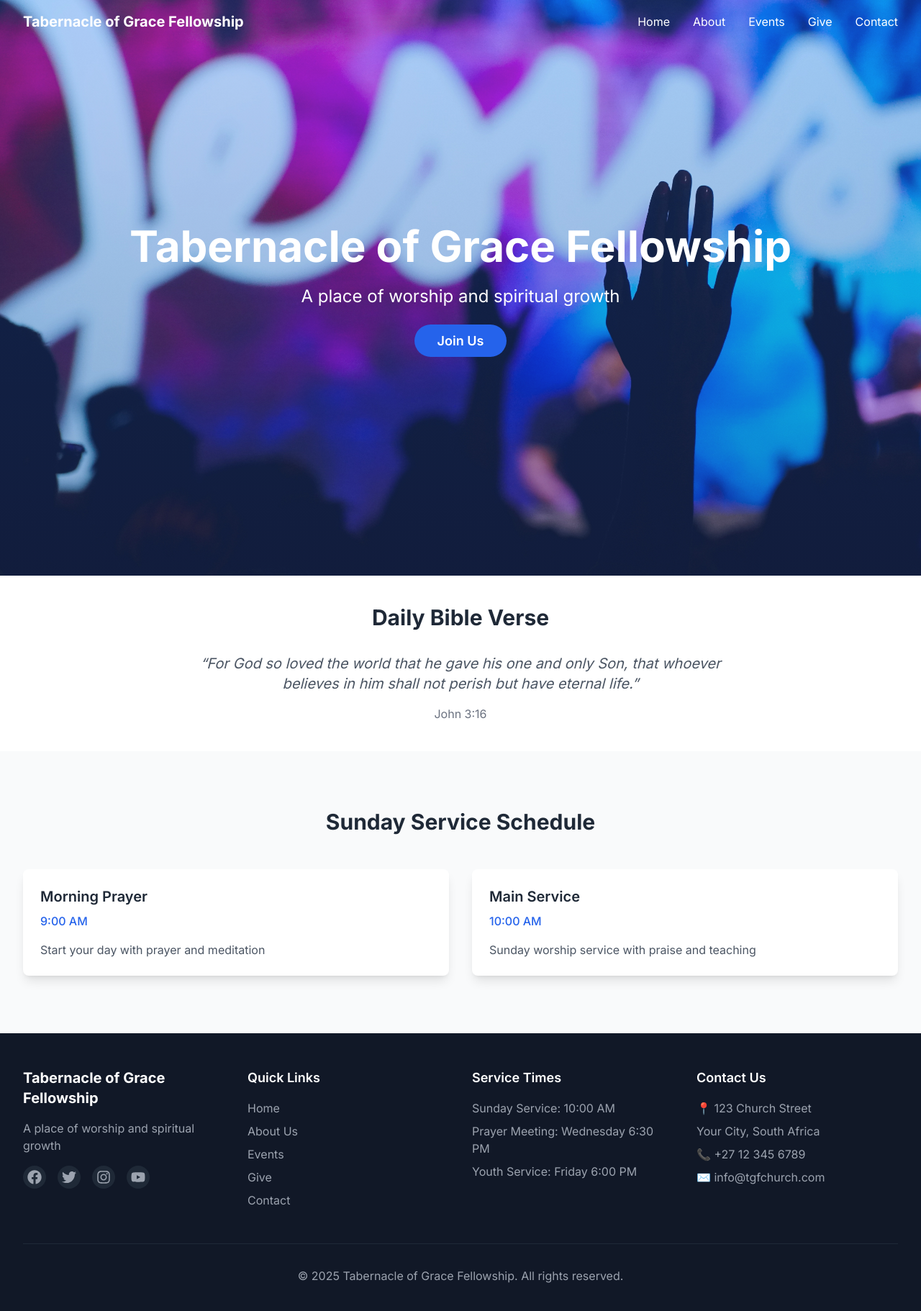
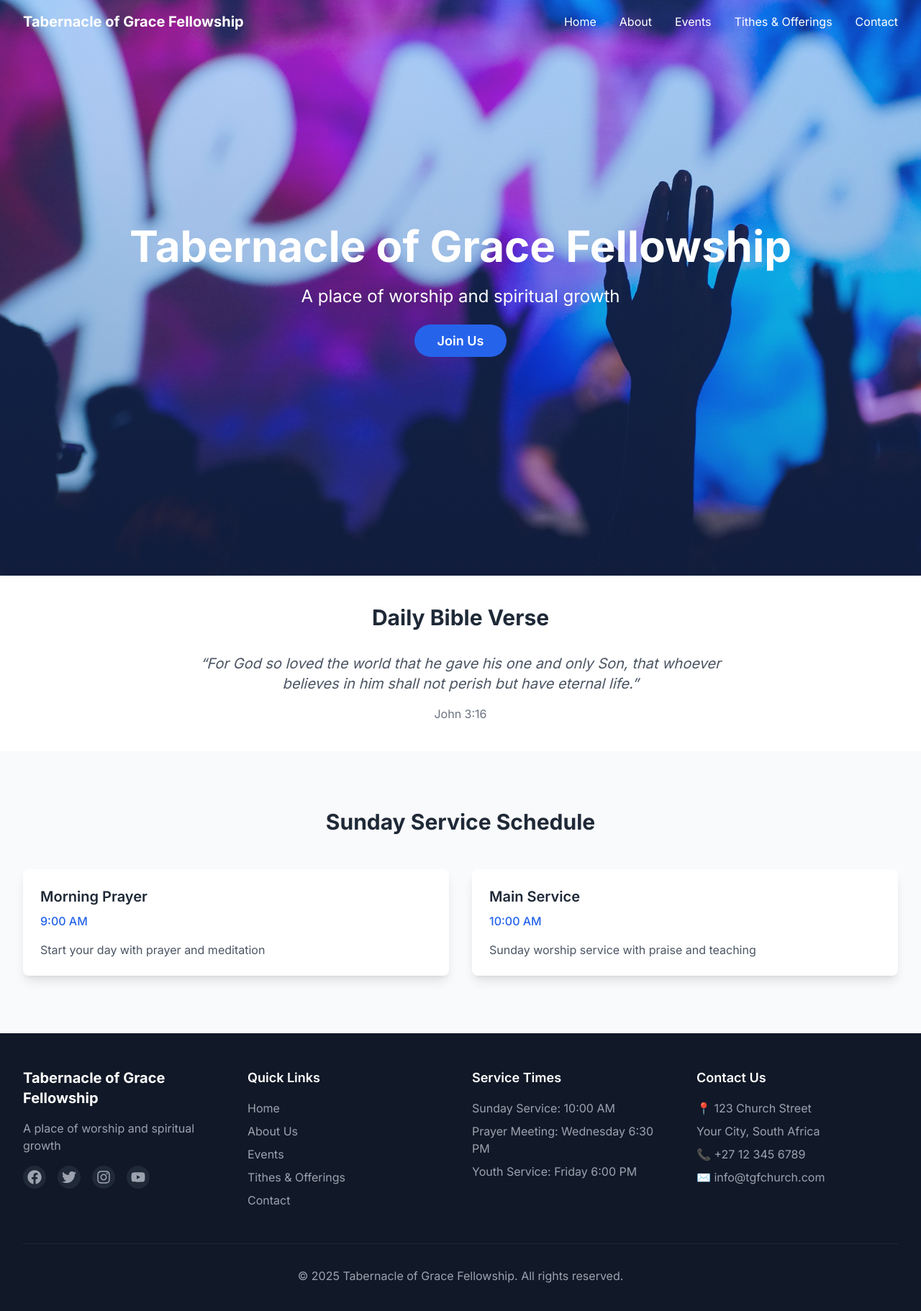
Before and after one commit to ETG1/Tabernacle-of-Grace-Fellowship, a Next.js app: page / in a window 1280 px wide. Shown: the top 1822 px of the page at 72% size. Built offline with nearby package versions, Linux system fonts and the light colour scheme.

Commit message:
Components Update

```diff
--- a/components/Footer.tsx
+++ b/components/Footer.tsx
@@ -29,7 +29,7 @@ export default function Footer() {
               <FooterLink href="/" text="Home" />
               <FooterLink href="/about" text="About Us" />
               <FooterLink href="/events" text="Events" />
-              <FooterLink href="/give" text="Give" />
+              <FooterLink href="/give" text="Tithes & Offerings" />
               <FooterLink href="/contact" text="Contact" />
             </ul>
           </div>
--- a/components/Header.tsx
+++ b/components/Header.tsx
@@ -51,7 +51,7 @@ export default function Header() {
               <NavLink href="/" isScrolled={isScrolled} isHomePage={isHomePage}>Home</NavLink>
               <NavLink href="/about" isScrolled={isScrolled} isHomePage={isHomePage}>About</NavLink>
               <NavLink href="/events" isScrolled={isScrolled} isHomePage={isHomePage}>Events</NavLink>
-              <NavLink href="/give" isScrolled={isScrolled} isHomePage={isHomePage}>Give</NavLink>
+              <NavLink href="/give" isScrolled={isScrolled} isHomePage={isHomePage}>Tithes & Offerings</NavLink>
               <NavLink href="/contact" isScrolled={isScrolled} isHomePage={isHomePage}>Contact</NavLink>
             </div>
 
```
